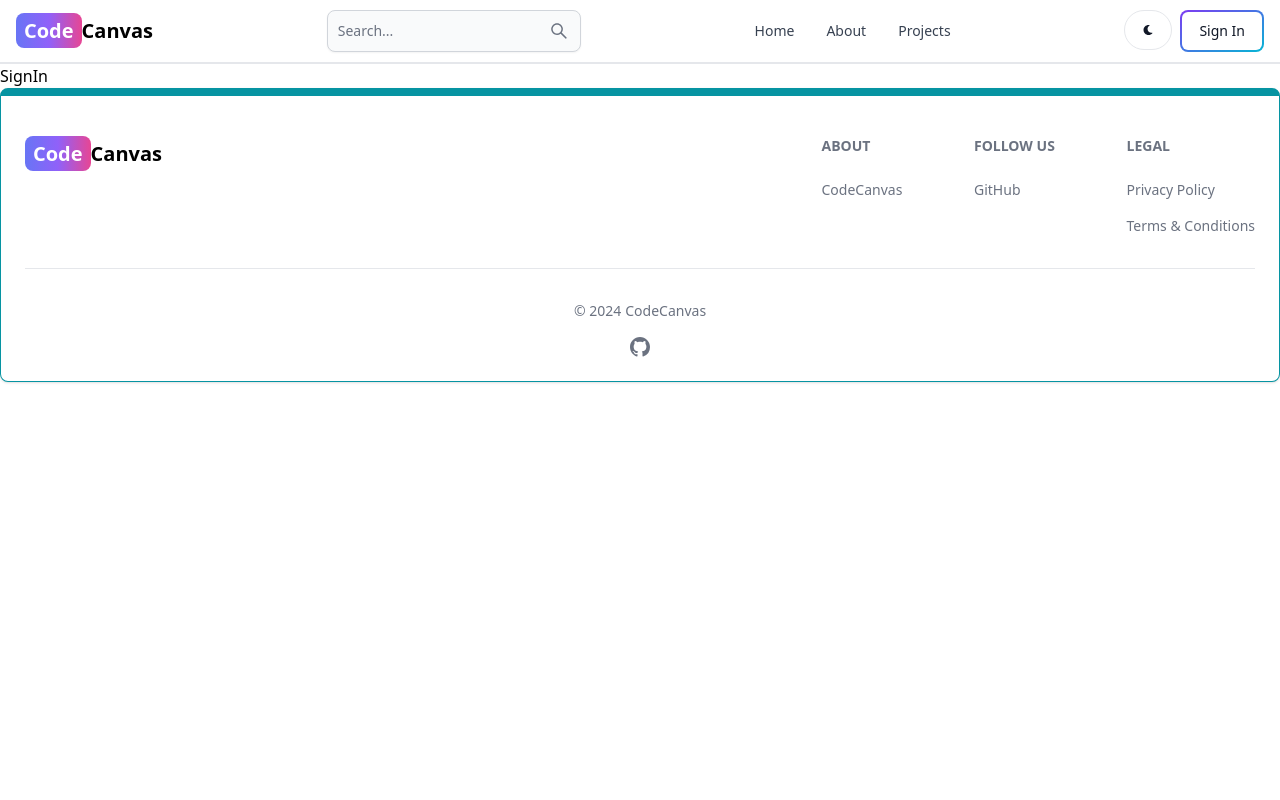
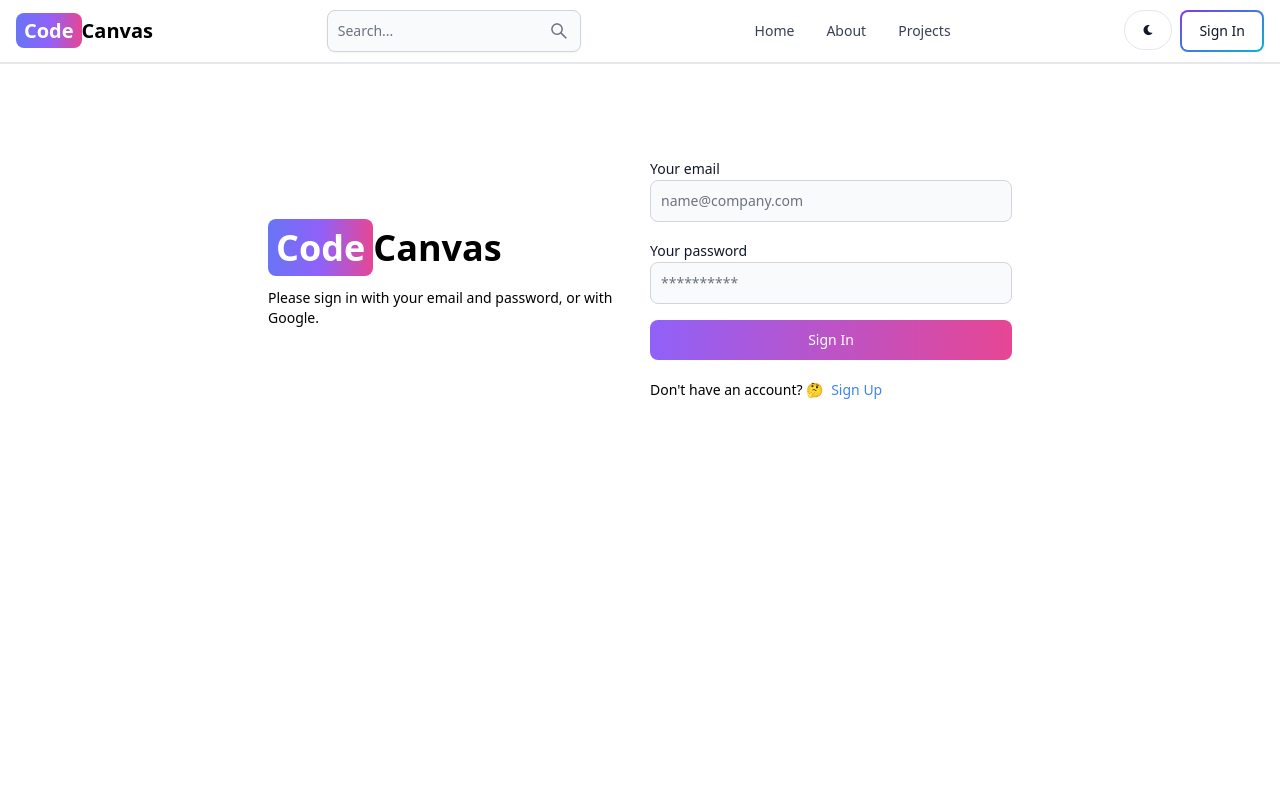
Before and after one commit to zaehicks/CodeCanvas, a React (Vite) app in the folder client/: page /sign-in in a window 1280 px wide. Shown: the top 800 px of the page. Built offline with nearby package versions, Linux system fonts and the light colour scheme.

Commit message:
finshed signin page functionality

```diff
--- a/client/src/pages/SignIn.jsx
+++ b/client/src/pages/SignIn.jsx
@@ -1,9 +1,108 @@
-import React from 'react'
+import { Alert, Button, Label, Spinner, TextInput } from "flowbite-react";
+import { useState } from "react";
+import { Link, useNavigate } from "react-router-dom";
 
 const SignIn = () => {
+  const [formData, setFormData] = useState({});
+  const [errorMessage, setErrorMessage] = useState(null);
+  const [loading, setloading] = useState(false);
+  const navigate = useNavigate();
+  const handleChange = (e) => {
+    setFormData({ ...formData, [e.target.id]: e.target.value.trim() });
+  };
+  const handleSubmit = async (e) => {
+    e.preventDefault();
+    if (!formData.email || !formData.password) {
+      return setErrorMessage("Please fill out all fields.");
+    }
+    try {
+      setloading(true);
+      setErrorMessage(null);
+      const res = await fetch("/api/auth/signin", {
+        method: "POST",
+        headers: { "Content-Type": "application/json" },
+        body: JSON.stringify(formData),
+      });
+      const data = await res.json();
+      if (data.success === false) {
+        return setErrorMessage(data.message);
+      }
+      setloading(false);
+      if (res.ok) {
+        navigate("/");
+      }
+    } catch (error) {
+      setErrorMessage(error.message);
+      setloading(false);
+    }
+  };
   return (
-    <div>SignIn</div>
-  )
-}
+    <div className="min-h-screen mt-20">
+      <div className="flex p-3 max-w-3xl mx-auto flex-col md:flex-row md:items-center gap-5">
+        {/* left */}
+        <div className="flex-1">
+          <Link to="/" className="font-bold dark:text-white text-4xl">
+            <span className="px-2 py-1 bg-gradient-to-r from-indigo-500 via-purple-500 to to-pink-500 rounded-lg text-white">
+              Code
+            </span>
+            Canvas
+          </Link>
+          <p className="text-sm mt-5">
+            Please sign in with your email and password, or with Google.
+          </p>
+        </div>
+        {/* right */}
 
-export default SignIn
+        <div className="flex-1">
+          <form className="flex flex-col gap-4" onSubmit={handleSubmit}>
+            <div>
+              <Label value="Your email" />
+              <TextInput
+                type="email"
+                placeholder="name@company.com"
+                id="email"
+                onChange={handleChange}
+              />
+            </div>
+            <div>
+              <Label value="Your password" />
+              <TextInput
+                type="password"
+                placeholder="**********"
+                id="password"
+                onChange={handleChange}
+              />
+            </div>
+            <Button
+              gradientDuoTone="purpleToPink"
+              type="submit"
+              disabled={loading}
+            >
+              {loading ? (
+                <>
+                  <Spinner size="sm" />
+                  <span className="pl-3">Loading...</span>
+                </>
+              ) : (
+                "Sign In"
+              )}
+            </Button>
+          </form>
+          <div className="flex gap-2 text-sm mt-5">
+            <span>Don't have an account? 🤔</span>
+            <Link to="/sign-up" className="text-blue-500">
+              Sign Up
+            </Link>
+          </div>
+          {errorMessage && (
+            <Alert className="mt-5" color="failure">
+              {errorMessage}
+            </Alert>
+          )}
+        </div>
+      </div>
+    </div>
+  );
+};
+
+export default SignIn;
```
